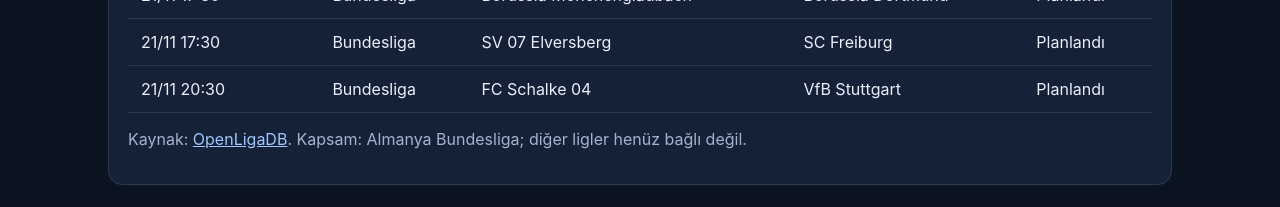
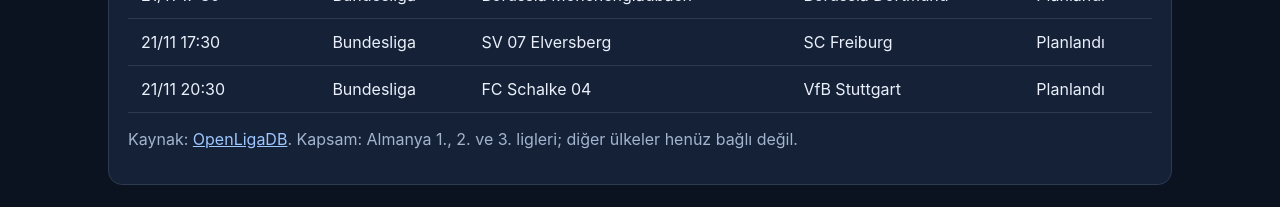
Before and after one commit to mcengizdemir-boop/spor-firsat-panel, a plain HTML site: page index.html in a window 1280 px wide. Shown: the part 800-1007 px from the top of the page. Drawn offline with Linux system fonts and the light colour scheme.

Commit message:
Update dashboard fixture coverage label

```diff
--- a/index.html
+++ b/index.html
@@ -4,7 +4,7 @@
 <body><header><h1>⚽ Spor Fırsat <span class="tag">Analiz Paneli · İlk sürüm</span></h1><small>Güçlü tahminleri ve sürpriz adaylarını veriyle ayıran araştırma ekranı</small></header>
 <main><div class="notice"><b>Durum:</b> Bu ekranın performans sayıları son tamamlanan gerçek geçmiş-maç testinden alınmıştır. Canlı maç tahminleri otomatik bağlanmamıştır. Doğrulanmamış bahis önerisi üretilmez.</div>
 <section><h2>Model performansı</h2><div class="grid"><div class="card"><small>Analiz edilen geçmiş maç</small><div class="number">312</div><span class="tag">Geçmiş test</span></div><div class="card"><small>1X2 isabet oranı</small><div class="number">53,21%</div><span class="tag">Geçmiş test</span></div><div class="card"><small>Brier skoru · düşük daha iyi</small><div class="number">0,5942</div><span class="tag">Geçmiş test</span></div><div class="card"><small>Son dönem kontrolü</small><div class="number">78 maç</div><span class="tag">55,13% isabet</span></div></div></section>
-<section><h2>Bugün ve yarın · Maç takvimi</h2><p class="muted">Maçlar kamuya açık OpenLigaDB kaynağından alınır. Bu bölüm tahmin veya bahis önerisi değildir; kapsama sınırlıdır.</p><div class="card"><div id="fixture-status" class="muted">Maç takvimi yükleniyor…</div><div class="scroll"><table><thead><tr><th>Başlama (Türkiye)</th><th>Lig</th><th>Ev sahibi</th><th>Deplasman</th><th>Durum</th></tr></thead><tbody id="fixtures"><tr><td colspan="5">Veri bekleniyor</td></tr></tbody></table></div><p class="muted">Kaynak: <a href="https://www.openligadb.de/" target="_blank" rel="noopener" style="color:#9ec6ff">OpenLigaDB</a>. Kapsam: Almanya Bundesliga; diğer ligler henüz bağlı değil.</p></div></section>
+<section><h2>Bugün ve yarın · Maç takvimi</h2><p class="muted">Maçlar kamuya açık OpenLigaDB kaynağından alınır. Bu bölüm tahmin veya bahis önerisi değildir; kapsama sınırlıdır.</p><div class="card"><div id="fixture-status" class="muted">Maç takvimi yükleniyor…</div><div class="scroll"><table><thead><tr><th>Başlama (Türkiye)</th><th>Lig</th><th>Ev sahibi</th><th>Deplasman</th><th>Durum</th></tr></thead><tbody id="fixtures"><tr><td colspan="5">Veri bekleniyor</td></tr></tbody></table></div><p class="muted">Kaynak: <a href="https://www.openligadb.de/" target="_blank" rel="noopener" style="color:#9ec6ff">OpenLigaDB</a>. Kapsam: Almanya 1., 2. ve 3. ligleri; diğer ülkeler henüz bağlı değil.</p></div></section>
 <section><h2>Fırsat tarama</h2><p class="muted">Gerçek analiz raporunu yükleyerek kayıtları görüntüleyin. Sistem kanıtsız tahminleri fırsat diye sunmaz.</p><div class="card"><label>JSON raporu <input type="file" id="file" accept=".json,application/json"></label><label>Kategori <select id="kind"><option value="all">Tümü</option><option value="high">Yüksek güven</option><option value="value">Değer fırsatı</option><option value="surprise">Sürpriz</option></select></label><label>En az model olasılığı <select id="threshold"><option value="0">Tümü</option><option value=".5">%50</option><option value=".6">%60</option><option value=".7">%70</option><option value=".8">%80</option><option value=".9">%90</option></select></label><div class="scroll"><table><thead><tr><th>Maç / Pazar</th><th>Kategori</th><th>Model olasılığı</th><th>Oran</th><th>Beklenen değer</th><th>Durum</th></tr></thead><tbody id="rows"><tr><td colspan="6" class="muted">Henüz doğrulanmış fırsat raporu yüklenmedi.</td></tr></tbody></table></div><p id="feedback" class="muted">Yalnızca kaynaklı oran ve bağımsız doğrulanmış model çıktıları aday olarak gösterilir.</p></div></section>
 <section><h2>Analiz kriterleri</h2><div class="grid"><div class="card"><b>Takım gücü ve form</b><p class="muted">İç saha, deplasman, gol dağılımı, rakip geçmişi</p><span class="tag good">Araştırma modeli mevcut</span></div><div class="card"><b>Kadro ve cezalar</b><p class="muted">Sakatlık, kırmızı kart, ilk 11, oyuncu etkisi</p><span class="tag warn">Veri doğrulaması gerekli</span></div><div class="card"><b>Maç koşulları</b><p class="muted">Hakem, seyirci, hava, zemin, yoğun fikstür</p><span class="tag warn">Veri doğrulaması gerekli</span></div><div class="card"><b>Bahis oranı ve değer</b><p class="muted">Kaynaklı oran ve hesaplanan olasılık karşılaştırması</p><span class="tag warn">Bağımsız kalibrasyon gerekli</span></div></div></section><footer>Bu panel bir araştırma prototipidir. %70–90 isabet veya kâr garantisi vermez. Rapor yükleme işlemi yalnızca tarayıcınızda gerçekleşir.</footer></main>
 <script>
```
